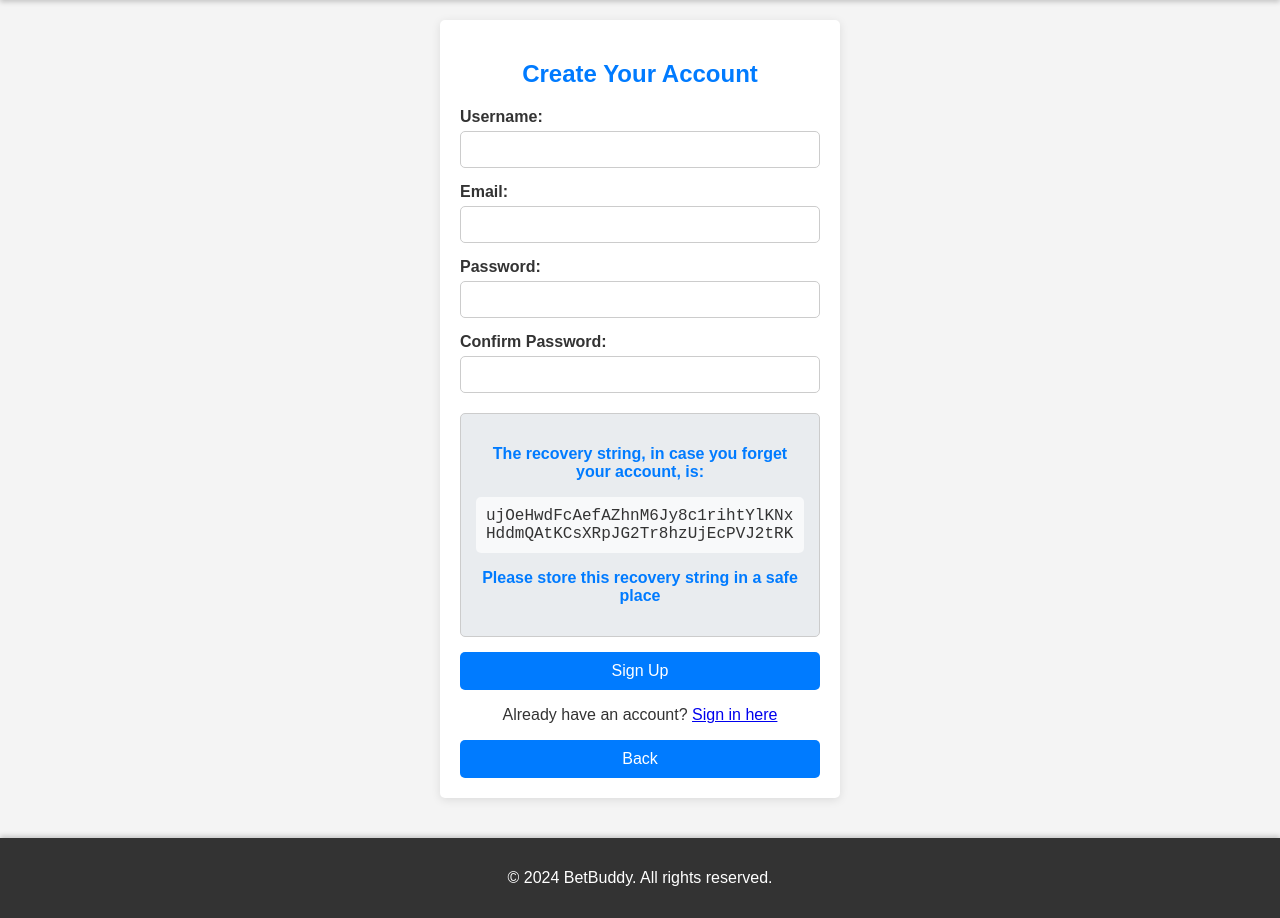
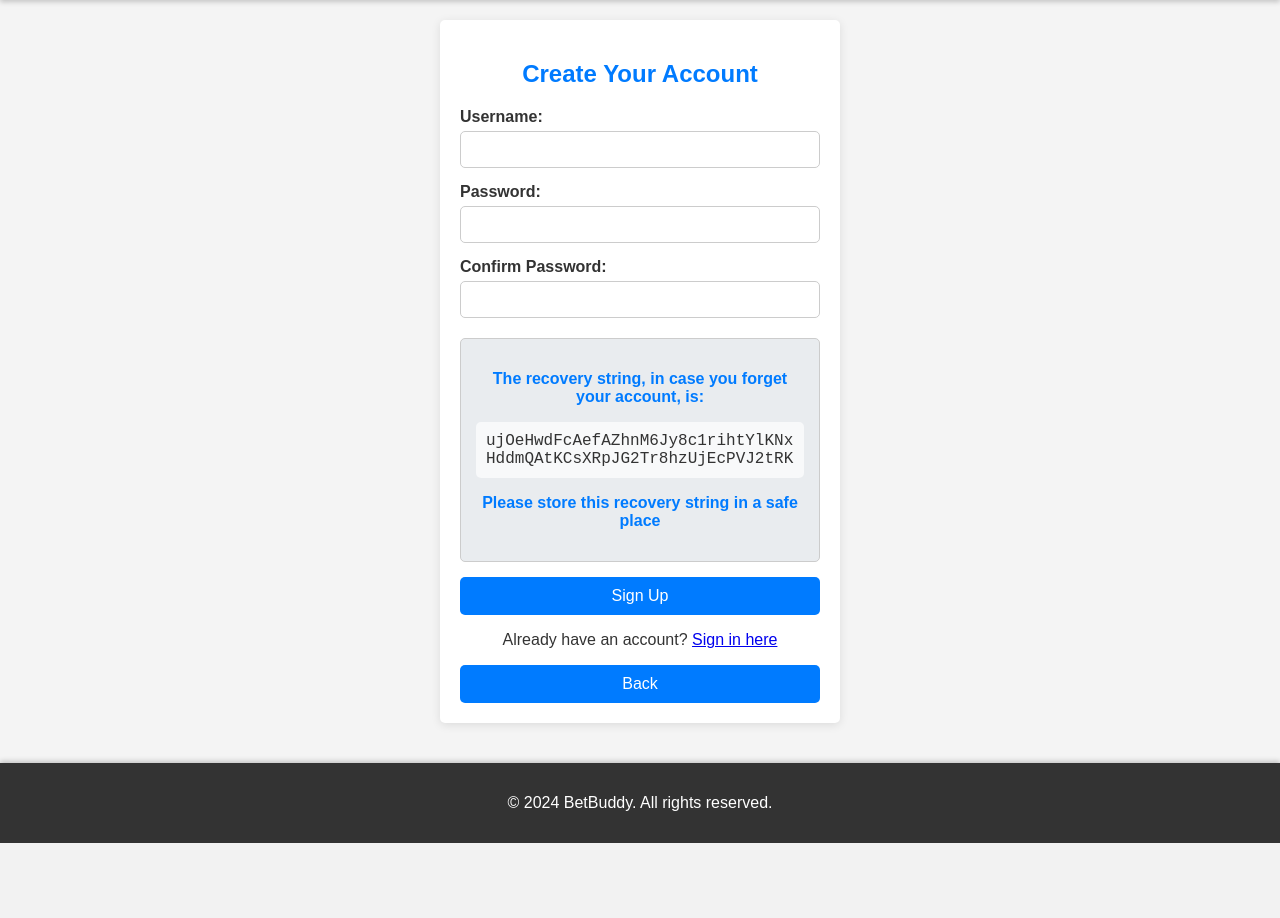
Before and after one commit to KPCOFGS/BetBuddy, a Flask app: page /signup in a window 1280 px wide. Shown: the part 67-985 px from the top of the page. After the commit the page ends 910 px from the top, so only its background shows below. Run offline with Flask 3, Linux system fonts and the light colour scheme.

Commit message:
Removed Email section

```diff
--- a/templates/signup.html
+++ b/templates/signup.html
@@ -32,10 +32,6 @@
                     <input type="text" id="username" name="username" value="{{ username or '' }}" required>
                 </div>
                 <div class="form-group">
-                    <label for="email">Email:</label>
-                    <input type="email" id="email" name="email" value="{{ email or '' }}" required>
-                </div>
-                <div class="form-group">
                     <label for="password">Password:</label>
                     <input type="password" id="password" name="password" required>
                 </div>
```
